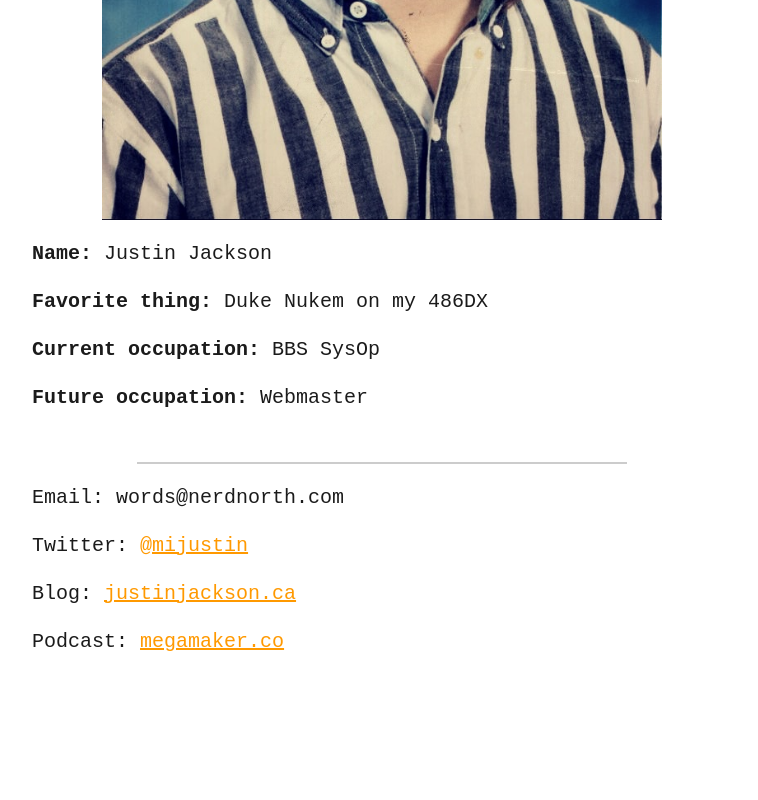
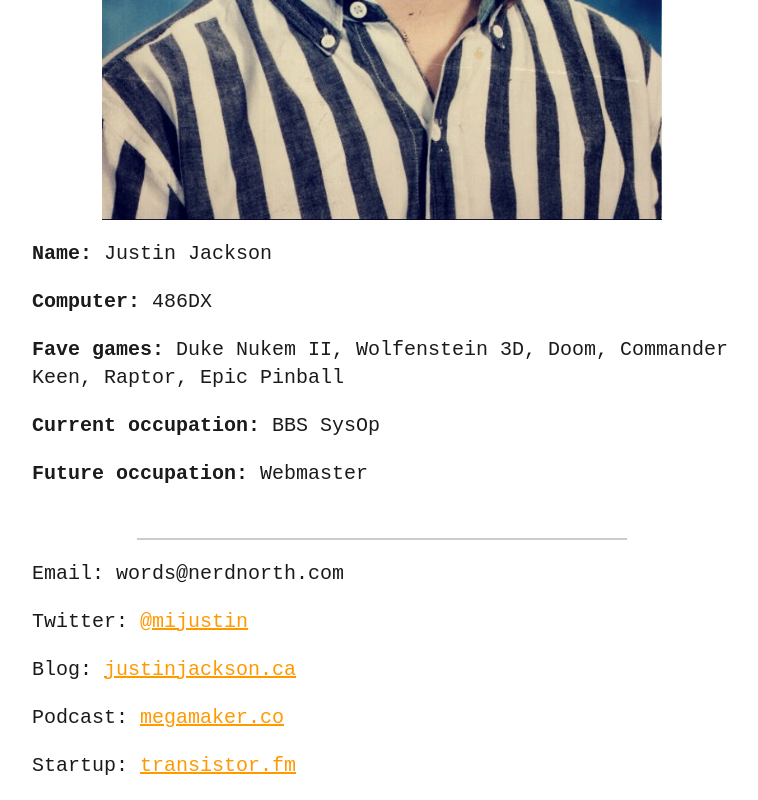
Before and after one commit to nerdnorth/nerdmullet, a plain HTML site: page index.html in a window 1280 px wide. Shown: the part 620-1420 px from the top of the page, without its empty margins (258-1016 px from the left). Before the commit the page ends 1296 px from the top, so only its background shows below. Drawn offline with Linux system fonts and the light colour scheme.

Commit message:
New stuff

```diff
--- a/index.html
+++ b/index.html
@@ -1,7 +1,7 @@
 <!DOCTYPE HTML PUBLIC "-//W3C//DTD HTML 4.01 Transitional//EN" "http://www.w3.org/TR/html4/loose.dtd">
 <!--
 Do you love tacos?
-Email me at justin@nerdnorth.com
+Email me at justin@megamaker.co
 -->
 <html>
 <head>
@@ -16,14 +16,16 @@ Email me at justin@nerdnorth.com
      <h1 align="center">Class of 1993</h1>
     <img src="img/nerd-mullet-hair-best-funny-award.jpg" style="width:80%;" alt="Justin Jackson best nerd mullet webmaster" border="0" class="img-responsive">
     <p><strong>Name: </strong>Justin Jackson</p>
-    <p><strong>Favorite thing: </strong>Duke Nukem on my 486DX    </p>
+    <p><strong>Computer: </strong>486DX</p>
+    <p><strong>Fave games: </strong>Duke Nukem II, Wolfenstein 3D, Doom, Commander Keen, Raptor, Epic Pinball</p>
     <p><strong>Current occupation: </strong>BBS SysOp</p>
     <p><strong>Future occupation: </strong>Webmaster</p>
     <hr>
     <p>Email: words@nerdnorth.com</p>
     <p>Twitter: <a href="https://twitter.com/mijustin">@mijustin</a></p>
     <p>Blog: <a href="https://justinjackson.ca">justinjackson.ca</a></p>
-    <p>Podcast: <a href="http://megamaker.co">megamaker.co</a></p>
+    <p>Podcast: <a href="http://podcast.megamaker.co">megamaker.co</a></p>
+    <p>Startup: <a href="https://transistor.fm">transistor.fm</a></p>
   </article>
 </div>
 </body>
```
